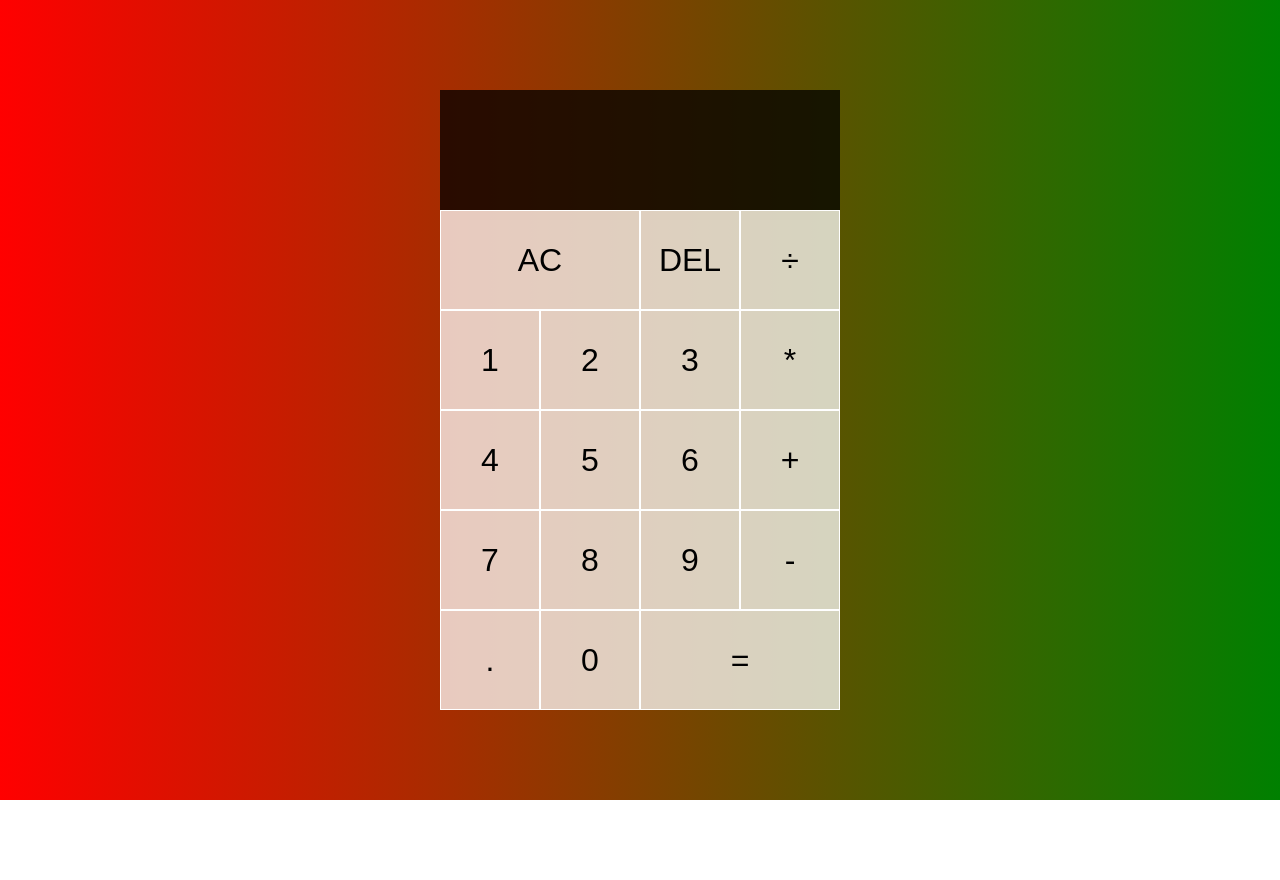
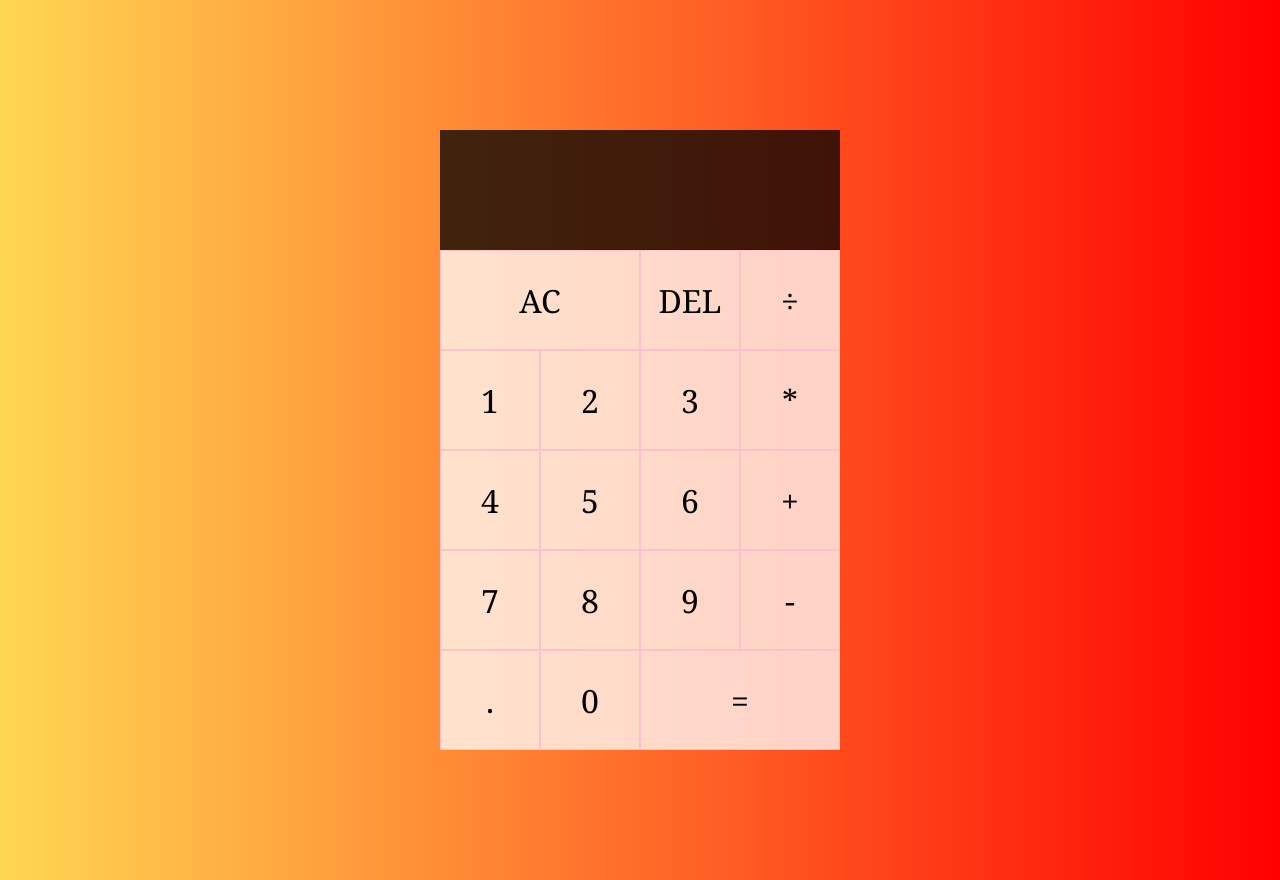
Before and after one commit to karthikeyan1123/OIBSIP, a plain HTML site: page OIBSIP_TASK1/Task 1.html in a window 1280 px wide. Before the commit the page ends 800 px from the top, so only its background shows below. Drawn offline with Linux system fonts and the light colour scheme.

Commit message:
Add files to upload

```diff
--- a/OIBSIP_TASK1/Task 1.html
+++ b/OIBSIP_TASK1/Task 1.html
@@ -10,21 +10,21 @@
   <style>
     *, *::before, *::after {
   box-sizing: border-box;
-  font-family: Gotham Rounded, sans-serif;
+  font-family: Gotham Rounded,Georgia, 'Times New Roman', Times, serif;
   font-weight: normal;
 }
 
 body {
   padding: 0;
   margin: 0;
-  background: linear-gradient(to right, #ff0000, green);
+  background: linear-gradient(to right, #ffc400ad,red);
 }
 
 .calculator-grid {
   display: grid;
   justify-content: center;
   align-content: center;
-  min-height: 100vh;
+  min-height: 110vh;
   grid-template-columns: repeat(4, 100px);
   grid-template-rows: minmax(120px, auto) repeat(5, 100px);
 }
@@ -32,7 +32,7 @@ body {
 .calculator-grid > button {
   cursor: pointer;
   font-size: 2rem;
-  border: 1px solid white;
+  border: 1px solid pink;
   outline: none;
   background-color: rgba(255, 255, 255, .75);
 }
@@ -47,7 +47,7 @@ body {
 
 .output {
   grid-column: 1 / -1;
-  background-color: rgba(0, 0, 0, .75);
+  background-color:rgb(0, 0, 0, .75);
   display: flex;
   align-items: flex-end;
   justify-content: space-around;
@@ -58,8 +58,8 @@ body {
 }
 
 .output .previous-operand {
-  color: rgba(255, 255, 255, .75);
-  font-size: 2rem;
+  color: rgba(255, 255, 255, 0.904);
+  font-size: 3rex;
 }
 
 .output .current-operand {
```
